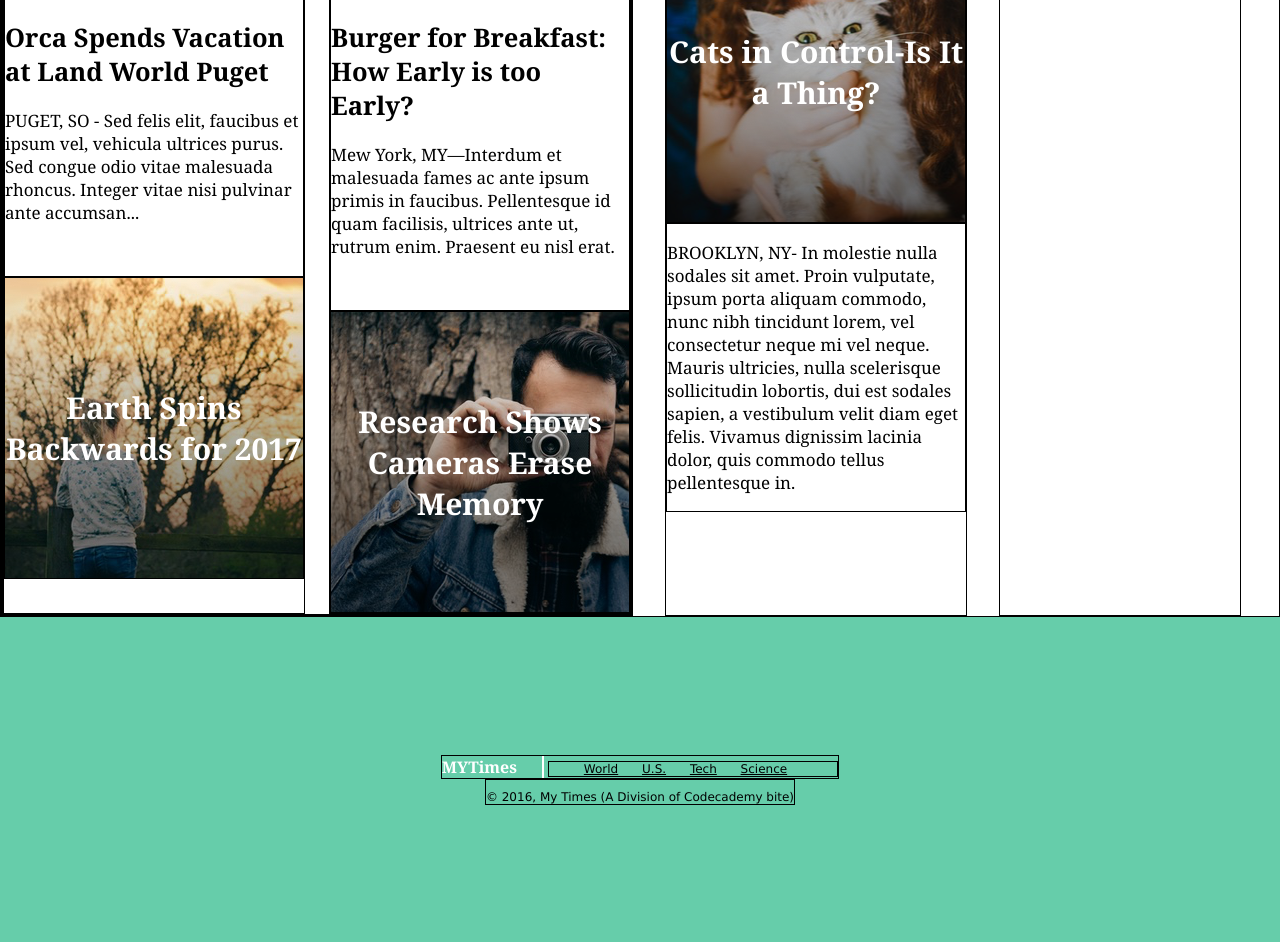
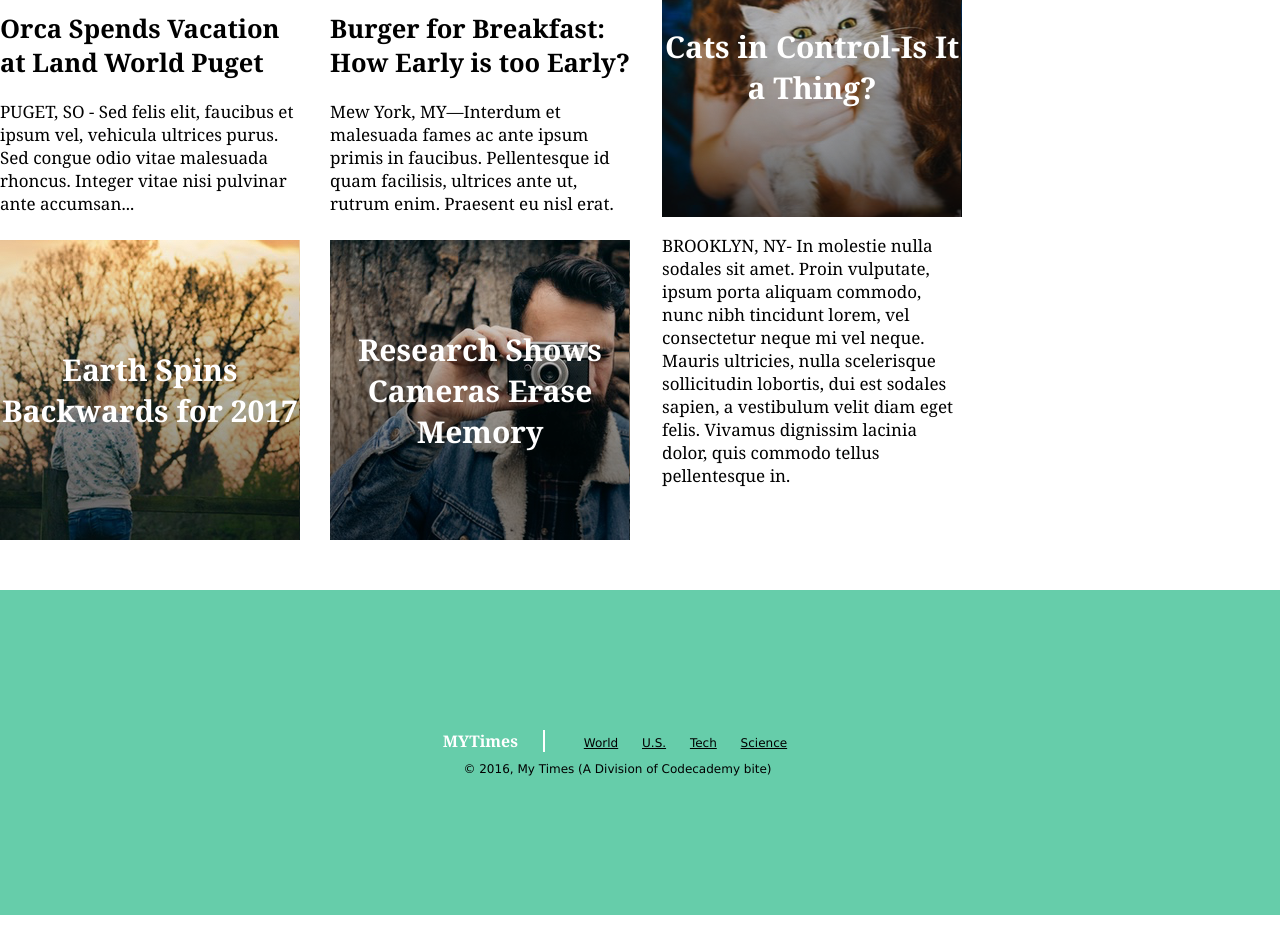
Before and after one commit to rditon22/MyTimes, a plain HTML site: page index.html in a window 1280 px wide. Shown: the part 727-1669 px from the top of the page. After the commit the page ends 1642 px from the top, so only its background shows below. Drawn offline with Linux system fonts and the light colour scheme.

Commit message:
Complete MyTimes practice project

```diff
--- a/resources/style.css
+++ b/resources/style.css
@@ -14,7 +14,6 @@ header {
   font-family: Verdana;
   font-size: 14px;
   color: MediumAquamarine;
-  border-bottom: 1px solid black;
   z-index: 1;
 }
 
@@ -33,7 +32,6 @@ header {
 
 nav {
   align-items: center;
-  border: 1px solid black;
   display: flex;
   padding-right: 40px;
 }
@@ -53,13 +51,13 @@ nav span {
   font-size: 17px;
   color: black;
   padding-top: 115px
-  /* border: 1px solid black; */
 }
 
 .column {
   flex-direction: column;
   display: flex;
   margin-right: 32px;
+  margin-bottom: 50px;
 }
 
 .left {
@@ -76,7 +74,6 @@ nav span {
 
 div {
   display: block;
-  border: 1px solid black;
 }
 
 
@@ -116,8 +113,8 @@ div {
   justify-content: space-between;
 }
 
-.stories .text {
-  height: 150px;
+.content {
+  height: 250px;
 }
 
 .story {
@@ -180,4 +177,5 @@ footer nav {
 
 .copyright {
   padding-top: 10px;
+  padding-right: 45px;
 }
```
